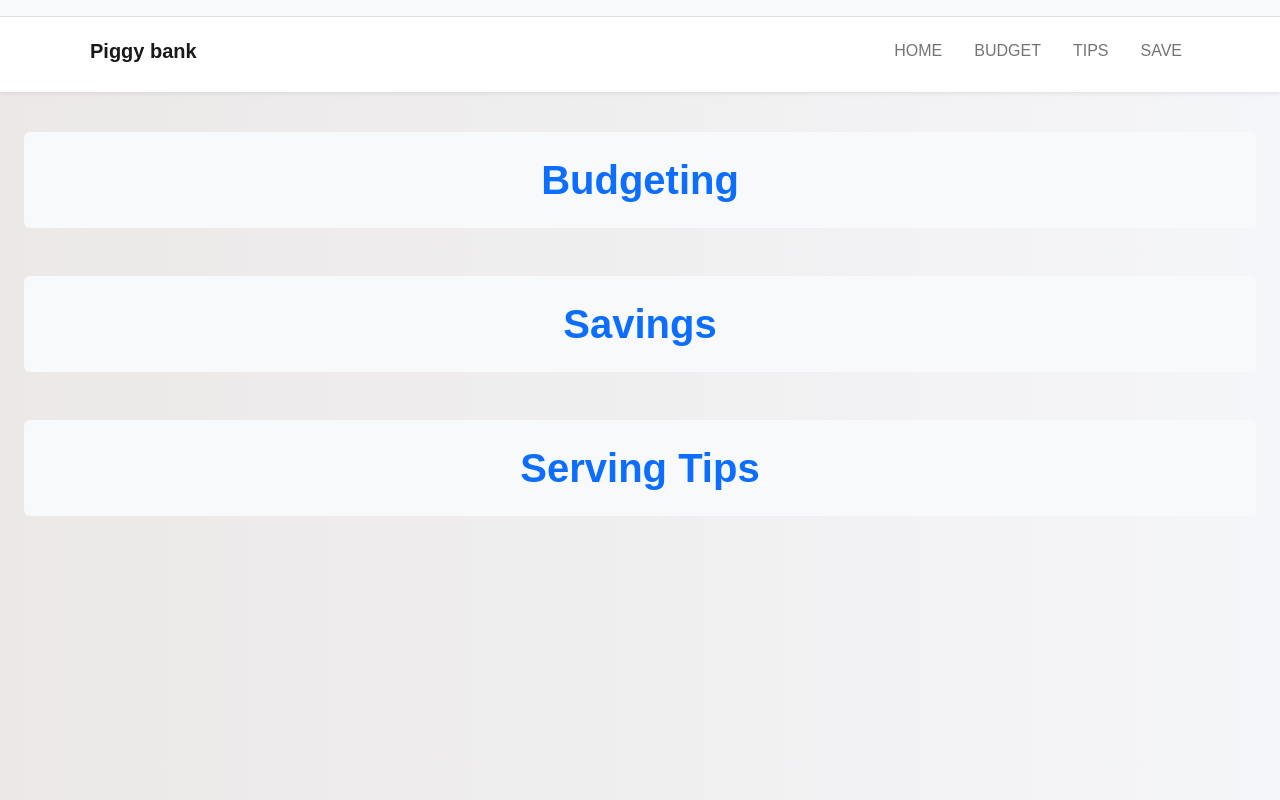
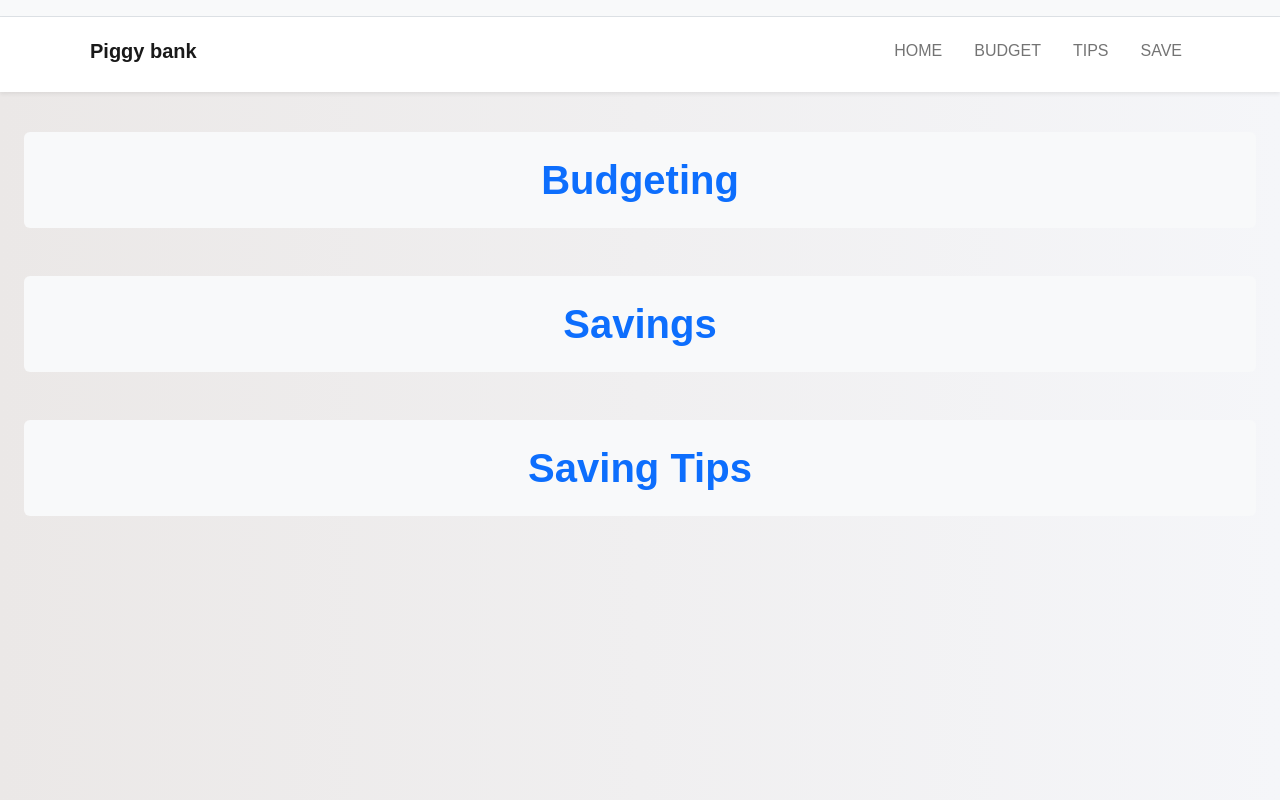
Before and after one commit to tambuaevaristus/mypiggybank, a Next.js app: page / in a window 1280 px wide. Built offline with nearby package versions, Linux system fonts and the light colour scheme.

Commit message:
tips edit

```diff
--- a/pages/index.js
+++ b/pages/index.js
@@ -27,7 +27,7 @@ export default function Home() {
         </Link>{" "}
         <Link href="/tips" className="text-decoration-none">
           <div className="shadow-none p-4 my-3 mb-5 bg-light rounded fw-bolder text-center fs-1">
-            Serving Tips
+            Saving Tips
           </div>
         </Link>
       </div>
```
